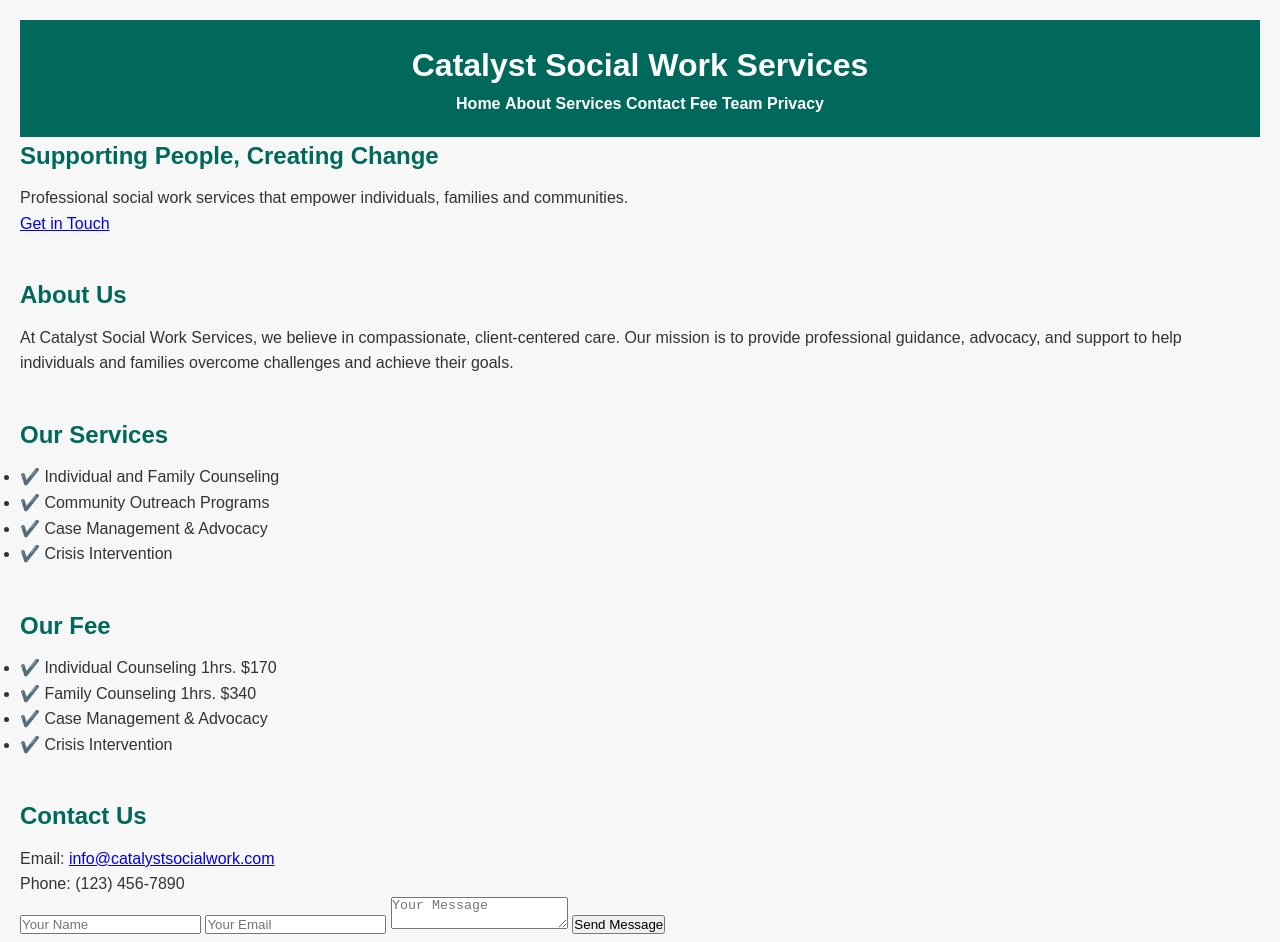
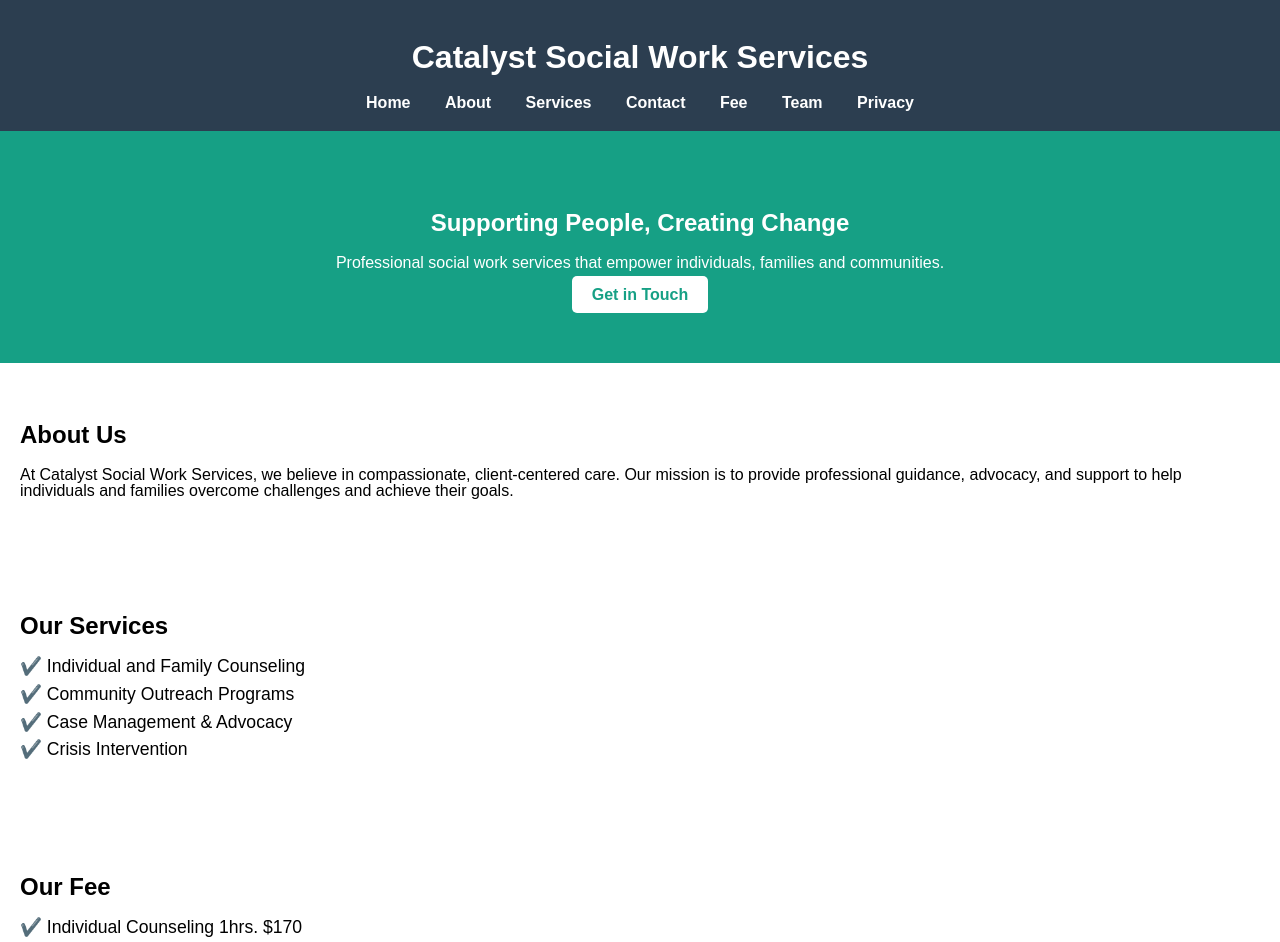
Before and after one commit to kurumbath82-web/Catalyst, a plain HTML site: page index.html in a window 1280 px wide. Shown: the top 942 px of the page. Drawn offline with Linux system fonts and the light colour scheme.

Commit message:
Update style.css

```diff
--- a/style.css
+++ b/style.css
@@ -1,63 +1,81 @@
-/* Reset some basic styles */
-* {
+body {
+  font-family: Arial, sans-serif;
   margin: 0;
   padding: 0;
-  box-sizing: border-box;
-}
-
-body {
-  font-family: Arial, sans-serif;
-  line-height: 1.6;
-  background-color: #f7f7f7;
-  color: #333;
-  padding: 20px;
+  line-height: 1;
 }
 
 header {
-  background-color: #00695c;
+  background: #2c3e50;
   color: white;
-  padding: 20px 0;
+  padding: 20px;
   text-align: center;
-}
-
-nav ul {
-  list-style: none;
-  margin-top: 10px;
-  display: flex;
-  justify-content: center;
-  gap: 20px;
 }
 
 nav a {
   color: white;
+  margin: 0 15px;
   text-decoration: none;
   font-weight: bold;
 }
 
-nav a:hover {
-  text-decoration: underline;
+.hero {
+  background: #16a085;
+  color: white;
+  text-align: center;
+  padding: 60px 20px;
 }
 
-main {
-  margin-top: 30px;
-  max-width: 800px;
-  margin-left: auto;
-  margin-right: auto;
+.hero .btn {
+  background: White;
+  color: #16a085;
+  padding: 10px 20px;
+  text-decoration: none;
+  border-radius: 5px;
+  font-weight: bold;
 }
 
 section {
-  margin-bottom: 40px;
+  padding: 40px 20px;
 }
 
-h2 {
-  color: #00695c;
-  margin-bottom: 10px;
+#services ul {
+  list-style: none;
+  padding: 0;
+}
+
+#services li {
+  margin: 10px 0;
+  font-size: 1.1em;
+}
+
+form {
+  max-width: 400px;
+  margin: 20px auto;
+  display: flex;
+  flex-direction: column;
+}
+
+form input,
+form textarea {
+  margin: 10px 0;
+  padding: 10px;
+  border: 1px solid #ccc;
+  border-radius: 5px;
+}
+
+form button {
+  background: #16a085;
+  color: white;
+  padding: 12px;
+  border: none;
+  border-radius: 5px;
+  cursor: pointer;
 }
 
 footer {
+  background: #2c3e50;
+  color: white;
   text-align: center;
-  margin-top: 50px;
-  padding-top: 20px;
-  border-top: 1px solid #ccc;
-  font-size: 0.9em;
+  padding: 15px;
 }
```
